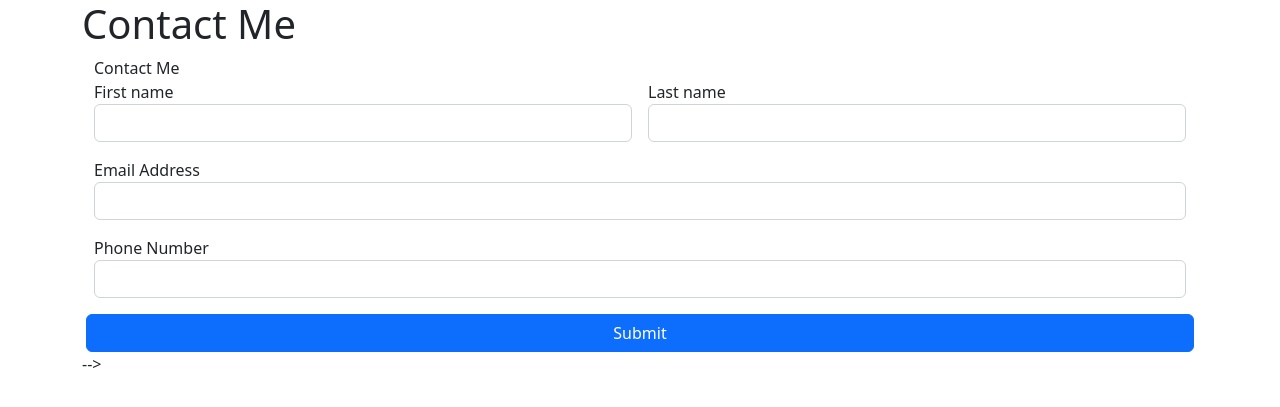
After one commit to Titusliu324/helloWorld, a Flask app: page /contact in a window 1280 px wide. The commit adds this page. Shown: the top 407 px of the page. Run offline with Flask 3, Linux system fonts and the light colour scheme; some libraries are stand-ins or nearby versions.

Commit message:
added base.html and blocks as well as thank you message to contact.html

```diff
--- a/app.py
+++ b/app.py
@@ -1,4 +1,4 @@
-from flask import Flask, render_template
+from flask import Flask, render_template, request
 
 app = Flask(__name__)
 
@@ -9,17 +9,23 @@ def hello_world():
 @app.route('/hello')
 def hello():
 
-    fun_courses = ['BMGT402', 'BMGT382', 'BMGT407']
-
-    return render_template('hello.html', courses=fun_courses)
+    return render_template('hello.html')
 
 @app.route('/about')
 def about():
     return render_template('about.html')
 
 @app.route('/favorite-course')
-def about():
-    return render_template('favorite-course.html.html')
+def favorite_course():
+
+    return render_template('favorite-course.html')
+
+@app.route('/contact', methods= ['GET', 'POST'])
+def contact():
+    if request.method == 'POST':
+        return render_template('contact.html', form_submitted=True)
+    else:
+        return render_template('contact.html')
 
 if __name__ == '__main__':
     app.run()
--- /dev/null
+++ b/templates/base.html
@@ -0,0 +1,17 @@
+<!DOCTYPE html>
+<html lang="en">
+<head>
+    <meta charset="UTF-8">
+    <meta name="viewport" content="width=device-length, initial-scale=1">
+    <title>{% block page_title %}{% endblock %}</title>
+    <link rel="stylesheet" href="https://cdn.jsdelivr.net/npm/bootstrap@5.2.3/dist/css/bootstrap.rtl.min.css" integrity="sha384-DOXMLfHhQkvFFp+rWTZwVlPVqdIhpDVYT9csOnHSgWQWPX0v5MCGtjCJbY6ERspU" crossorigin="anonymous">
+</head>
+<body>
+    <div class="container">
+        <h1>{% block page_head %}{% endblock %}</h1>
+
+    {% block page_content %}{% endblock %}
+    </div>
+    <script src="https://cdn.jsdeliver.net/npm/bootstrap@5.2.3/dist/js/bootstrap.bundle.min.js" integrity="sha384-cuYeSxntonz0PPNlHhBs68uyIAVpIIOZZ5JqeqvYYIcEL727kskC66kF92t6Xl2V" crossorigin="anonymous"></script>
+</body>
+</html>
--- /dev/null
+++ b/templates/contact.html
@@ -0,0 +1,67 @@
+<!DOCTYPE html>
+<html lang="en">
+{% extends "base.html" %}
+<head>
+    <meta charset="UTF-8">
+    {% block page_title %}Contact{% endblock %}
+</head>
+{% block page_content %}
+    <div class="container">
+    {% block page_head %}Contact Me{% endblock %}
+        {% if form_submitted %}
+            <div class = "col-12">
+                <h2> Thank You for completing the form</h2>
+            </div>
+            <div class = "col-md-6">
+                <p>First Name: </p>
+            </div>
+            <div class = "col-md-6">
+                <p>{{ request.form.get('first_name') }}</p>
+            </div>
+            <div class = "col-md-6">
+                <p>Last Name: </p>
+            </div>
+            <div class = "col-md-6">
+                <p>{{ request.form.get('last_name') }}</p>
+            </div>
+            <div class = "col-md-6">
+                <p>Email: </p>
+            </div>
+            <div class = "col-md-6">
+                <p>{{ request.form.get('email_address') }}</p>
+            </div>
+            <div class = "col-md-6">
+                <p>Phone Number: </p>
+            </div>
+            <div class = "col-md-6">
+                <p>{{ request.form.get('phone_number') }}</p>
+            </div>
+            <p> <a href="{{ url_for('contact') }}"> Complete form again</a></p>
+        {% else %}
+
+            <form class="row g-3" action="{{ url_for('contact') }}" method="post">
+                <div class="col-md-6">
+                    <label for="first_name">First name</label>
+                    <input type="text" class="form-control" id="first_name" name="first_name"  required>
+                </div>
+                <div class="col-md-6">
+                    <label for="last_name">Last name</label>
+                    <input type="text" class="form-control" id="last_name" name="last_name"  required>
+                </div>
+                <div class="col-12">
+                    <label for="email_address">Email Address</label>
+                    <input type="email" class="form-control" id="email_address" aria-describedby="emailHelp" name="email_address">
+                </div>
+                <div class="form-group">
+                    <label for="phone_number">Phone Number</label>
+                    <input type="text" class="form-control" id="phone_number" name="phone_number">
+                </div>
+                <button type="submit" class="btn btn-primary">Submit</button>
+    </form>
+{% endif %}
+    </div>
+        <script src="https://cdn.jsdeliver.net/npm/bootstrap@5.2.3/dist/js/bootstrap.bundle.min.js" integrity="sha384-cuYeSxntonz0PPNlHhBs68uyIAVpIIOZZ5JqeqvYYIcEL727kskC66kF92t6Xl2V" crossorigin="anonymous"></script>
+    -->
+{% endblock %}
+
+</html>
--- a/templates/hello.html
+++ b/templates/hello.html
@@ -8,7 +8,7 @@
     <p>Hello World from Titus Liu! {{request.args.get('first_name') }}{{ request.args.get('last_name') }}
         This is my first HTML page!</p>
     <ul>
-        {% for each_course in courses  %}
+        {% for each_course in courses %}
         <li>{{ each_course }}</li>
     </ul>
         {% endfor %}
```
Also changed, not shown: templates/favorite-course.html (+7 -6 lines).
